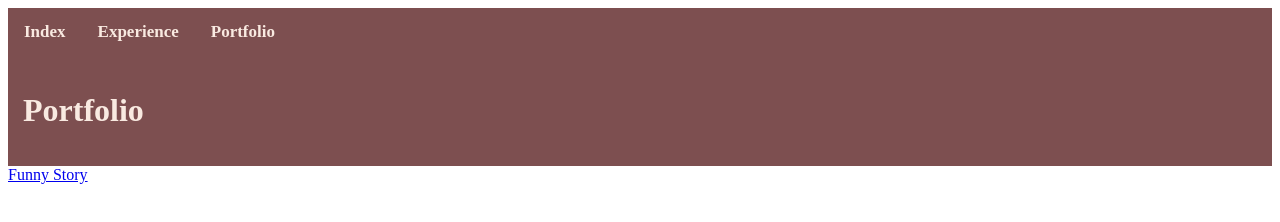
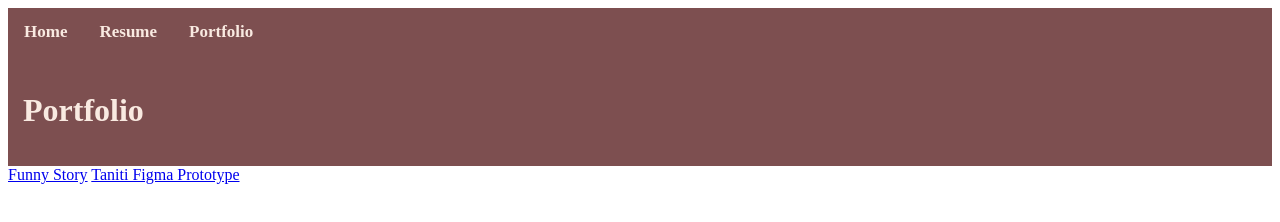
Before and after one commit to itmightbeme/portfolio, a plain HTML site: page portfolio.html in a window 1280 px wide. Drawn offline with nearby package versions, Linux system fonts and the light colour scheme; a web font is replaced by a local one.

Commit message:
update navigation

```diff
--- a/Portfolio/navigation.html
+++ b/Portfolio/navigation.html
@@ -1,6 +1,6 @@
 <nav class="topnav">
     <nav class="topnav">
-        <a href="index.html">Index</a>
-        <a href="experience.html">Experience</a>
+        <a href="index.html">Home</a>
+        <a href="experience.html">Resume</a>
         <a href="portfolio.html">Portfolio</a>
     </nav>
--- a/portfolio.html
+++ b/portfolio.html
@@ -16,15 +16,11 @@
 
 
 <body>
-    <nav><!--Navigation bar-->
-        <div id="nav-placeholder"></div>
-
-        <script>
-            $(function () {
-                $("#nav-placeholder").load("portfolio/navigation.html");
-            });
-        </script>
-    </nav><!--end of Navigation bar-->
+    <nav class="topnav">
+        <a href="index.html">Home</a>
+        <a href="experience.html">Resume</a>
+        <a href="portfolio.html">Portfolio</a>
+    </nav>
 
 
     <header>
@@ -36,6 +32,9 @@
 
 
     <a href="Portfolio/story/story.html">Funny Story</a>
+    <a
+        href="https://www.figma.com/proto/gFp6uzLLeRWLa9aRf3t7ik/Prototype-Taniti?node-id=6-919&p=f&t=OEI3oknpCKkYqBGa-1&scaling=scale-down&content-scaling=fixed&page-id=6%3A918&starting-point-node-id=6%3A919">Taniti
+        Figma Prototype</a>
 
 
 
```
Also changed, not shown: experience.html (+5 -9 lines), index.html (+5 -9 lines).
